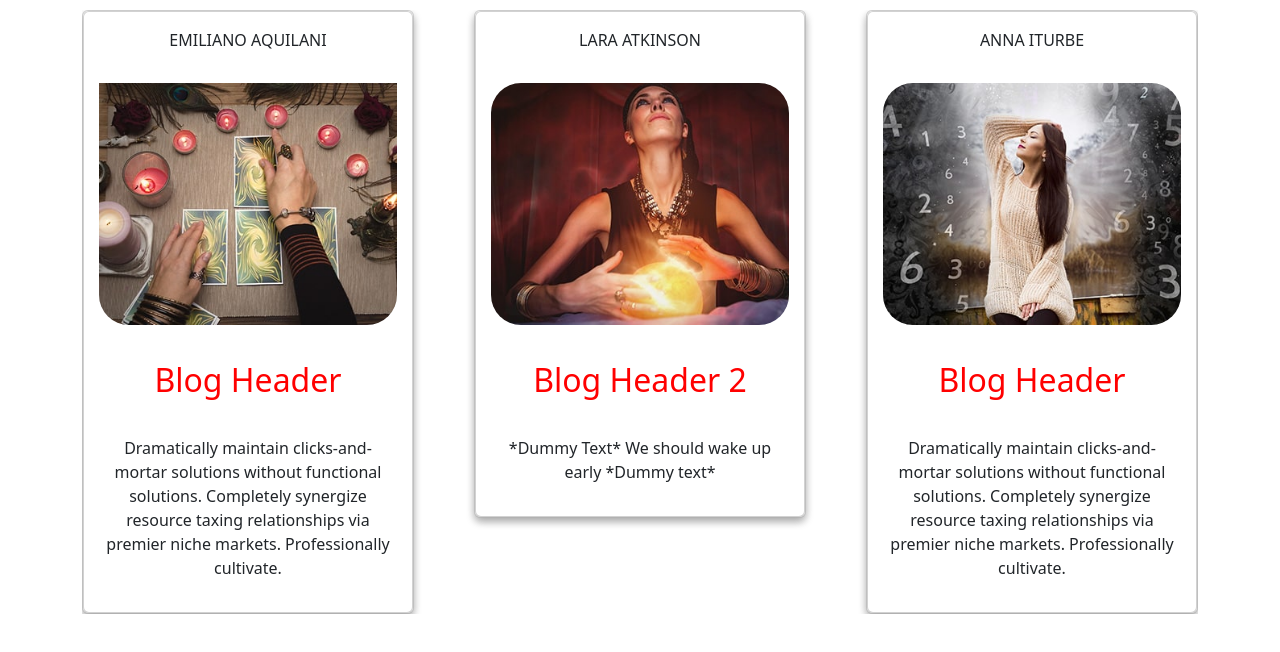
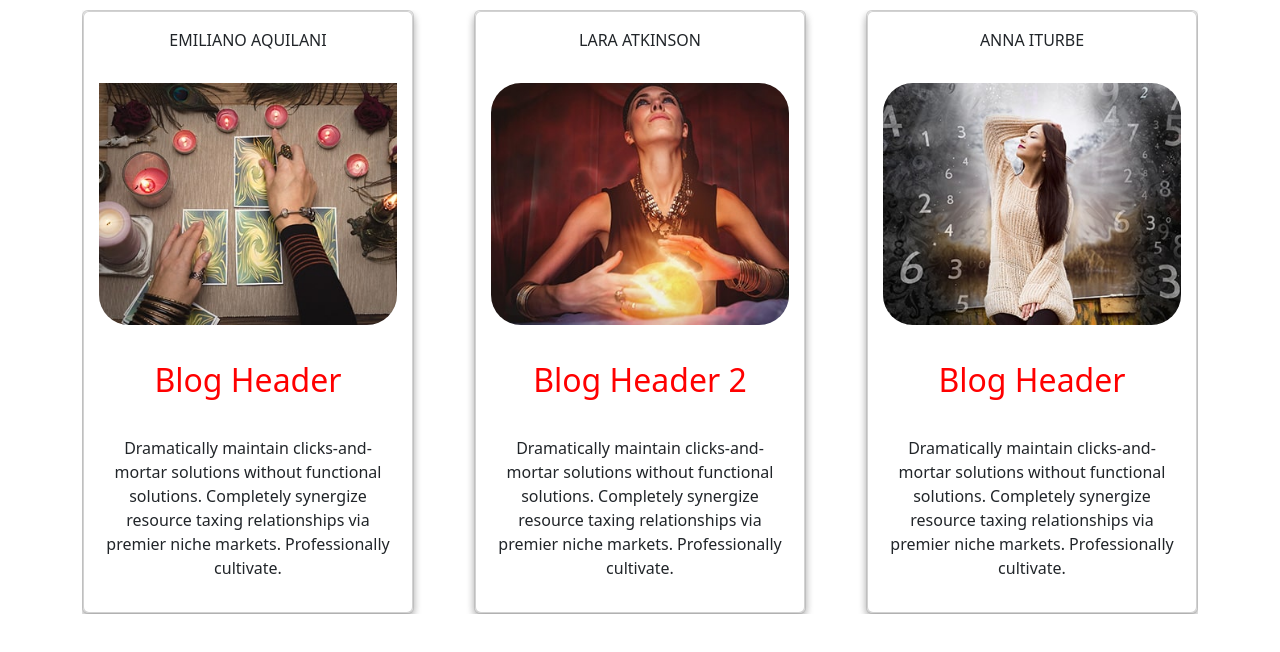
Before and after one commit to RibhavOjha/11mantas, a React (Create React App) app: page / in a window 1280 px wide. Shown: the top 652 px of the page. Built offline with nearby package versions, Linux system fonts and the light colour scheme.

Commit message:
loop true added to phone version

```diff
--- a/src/App.js
+++ b/src/App.js
@@ -18,16 +18,19 @@ const options = {
       dots:true,
       autoplayTimeout: 4000,
       smartSpeed: 1500,
-      animateOut: true,
+      //animateOut: true,
       responsive: {
         0: {
-          items: 1
+          items: 1,
+          loop:true
         },
         768: {
-          items: 2
+          items: 2,
+          loop:true
         },
         1170: {
-          items: 3
+          items: 3,
+          loop: true
         }
       }
 
@@ -69,7 +72,7 @@ class App extends Component {
                             <div class="shadow-effect">
                                 <img src={img2} alt={"Hi"}/>
                                 <div class="card-body align-items-center d-flex justify-content-center"><a href='#top' >Blog Header 2</a> </div>
-                                <div class="card-body align-items-center d-flex justify-content-center"> <p>*Dummy Text* We should wake up early *Dummy text*  </p> </div>
+                                <div class="card-body align-items-center d-flex justify-content-center"> <p>Dramatically maintain clicks-and-mortar solutions without functional solutions. Completely synergize resource taxing relationships via premier niche markets. Professionally cultivate.  </p> </div>
                             </div>
                         </div>
 
```
